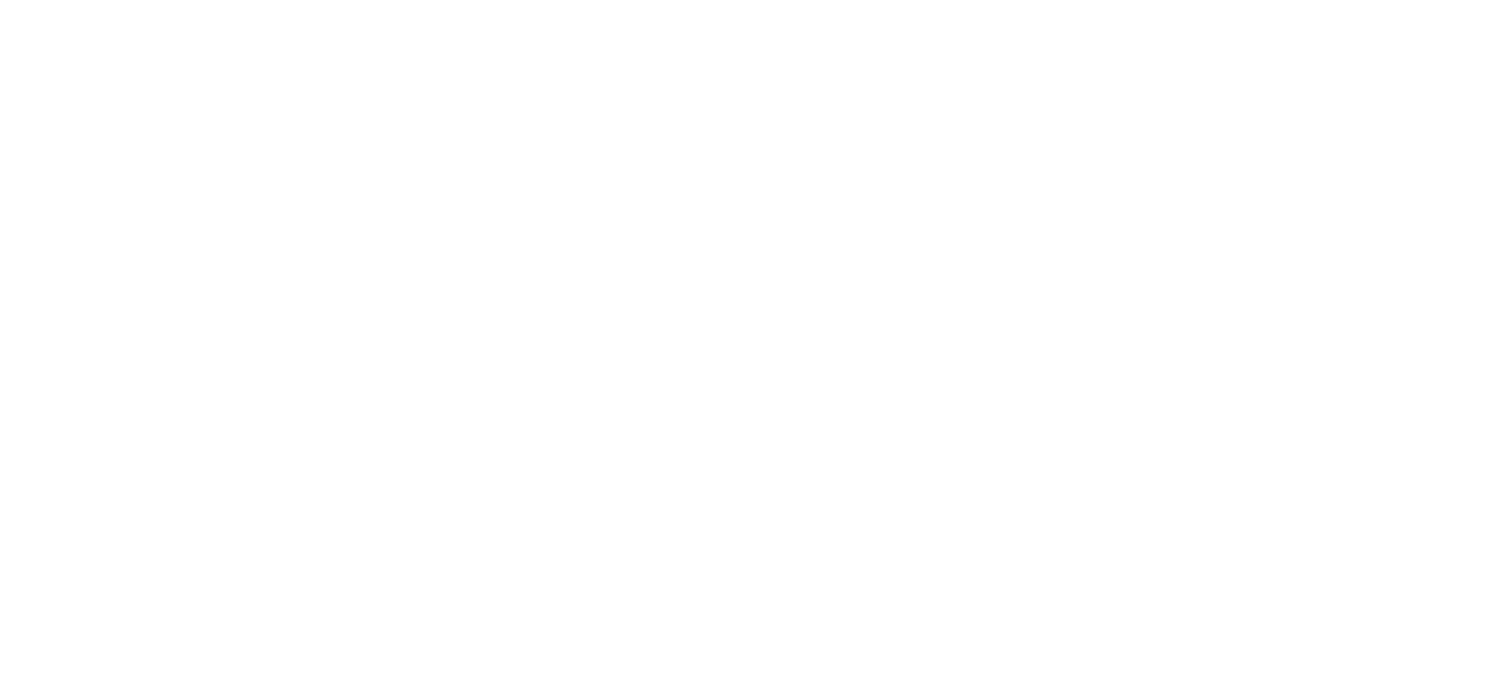
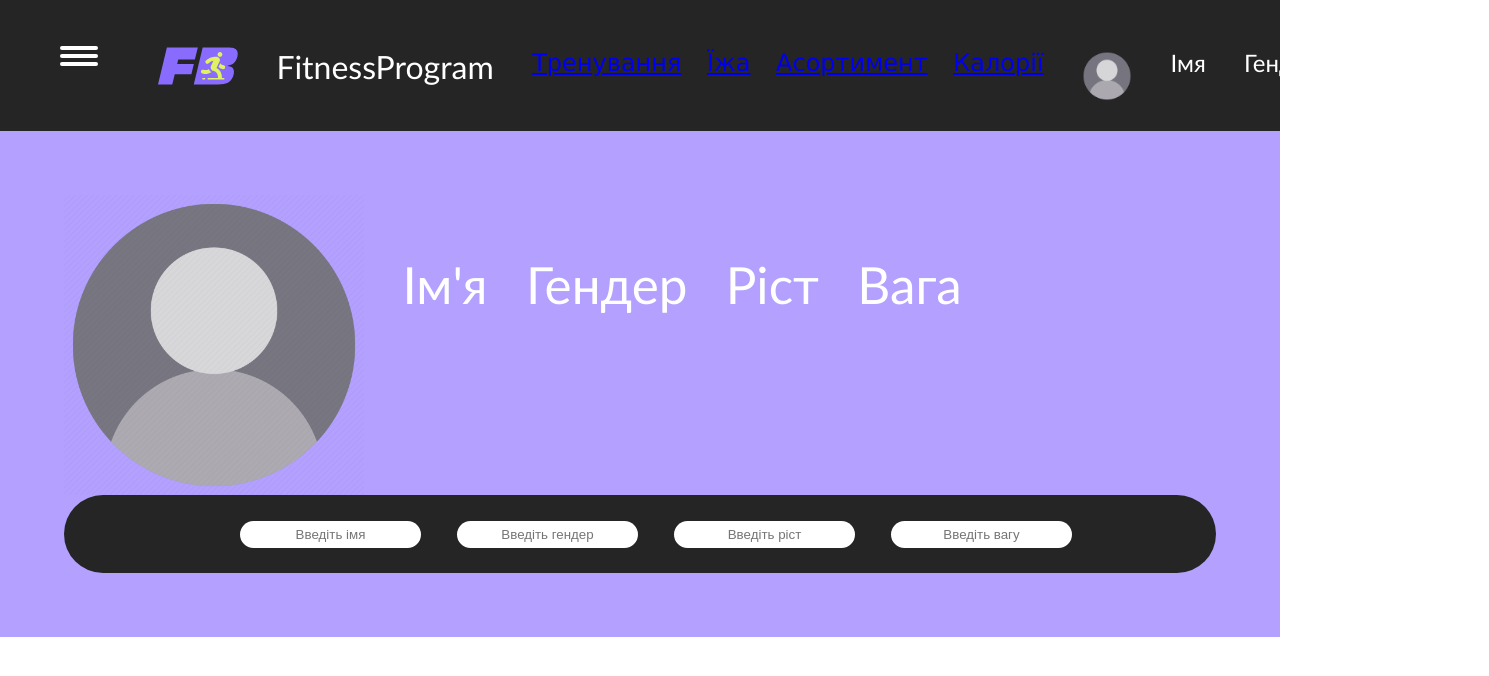
Before and after one commit to AlexandruChet/myNewWebSite, a plain HTML site: page index.html in a window 1280 px wide. Shown: the whole page, 1489 px wide, since content can reach past the window. Drawn offline with Linux system fonts and the light colour scheme.

Commit message:
header main

```diff
--- a/css/style.scss
+++ b/css/style.scss
@@ -0,0 +1,167 @@
+.container {
+	padding-top: 2vw;
+	padding-left: 5vw;
+	padding-right: 5vw;
+	padding-bottom: 2vw;
+}
+
+header {
+	background-color: rgb(37, 37, 37);
+	.menu-button {
+		display: flex;
+		flex-direction: column;
+		justify-content: space-between;
+		align-items: center;
+		width: 30px;
+		height: 22px;
+		background: transparent;
+		border: none;
+		cursor: pointer;
+		position: relative;
+		margin-top: 1.5vw;
+
+		.bar {
+			display: block;
+			width: 3vw;
+			height: 0.3vw;
+			border-radius: 5px;
+			background-color: white;
+			transition: all 0.3s ease;
+		}
+
+		&.open-birger-menu {
+			.bar {
+				background-color: #757575;
+
+				&:nth-child(1) {
+					transform: rotate(50deg) translateY(14px);
+				}
+
+				&:nth-child(2) {
+					display: none;
+				}
+
+				&:nth-child(3) {
+					transform: rotate(-50deg) translateY(-14px);
+				}
+			}
+		}
+
+		&:hover .bar {
+			background-color: #555;
+		}
+	}
+	.header-main {
+		display: flex;
+		.navigation {
+			gap: 3vw;
+			display: flex;
+			.header-icons {
+				font-family: 'Gill Sans', 'Gill Sans MT', Calibri, 'Trebuchet MS',
+					sans-serif;
+				display: flex;
+				padding-left: 5vw;
+				color: white;
+				gap: 3vw;
+				.logo {
+					padding-top: 2vw;
+					font-size: 2rem;
+				}
+			}
+			.nav-list {
+				font-family: 'Lucida Sans', 'Lucida Sans Regular', 'Lucida Grande',
+					'Lucida Sans Unicode', Geneva, Verdana, sans-serif;
+				display: flex;
+				padding-top: 2vw;
+				font-size: 1.5rem;
+				gap: 2vw;
+				.nav-item:hover {
+					color: red;
+				}
+			}
+			.nav-info {
+				padding-top: 2vw;
+				display: flex;
+				border: 1vw;
+				.nav-title {
+					font-family: 'Gill Sans', 'Gill Sans MT', Calibri, 'Trebuchet MS',
+						sans-serif;
+					margin-left: 3vw;
+					font-size: 1.5rem;
+					color: white;
+				}
+			}
+		}
+	}
+}
+
+.section-about-me {
+	background-color: #b3a0ff;
+	padding-top: 5vw;
+	padding-bottom: 5vw;
+	.about-content {
+		gap: 3vw;
+		display: flex;
+		img {
+			align-items: center;
+			justify-content: center;
+		}
+		h3 {
+			margin-top: 5vw;
+			font-family: 'Gill Sans', 'Gill Sans MT', Calibri, 'Trebuchet MS',
+				sans-serif;
+			color: white;
+			font-size: 4vw;
+		}
+	}
+	.input-container{
+		background-color: rgb(37, 37, 37);
+		border-radius: 5vw;
+		text-align: center;
+		.input-about-me{
+			height: 25px;
+			text-align: center;
+			margin-top: 2vw;
+			margin-bottom: 2vw;
+			margin-left: 2.5vw;
+			border-radius: 3vw;
+			border: none;
+		}
+		.label-content{
+			font-family: 'Gill Sans', 'Gill Sans MT', Calibri, 'Trebuchet MS', sans-serif;
+			font-size: 1.5vw;
+			color: #757575;
+		}
+	}
+}
+
+@media (max-width: 1024px) {
+	header {
+		.header-main {
+			.navigation {
+				justify-content: center;
+				flex-direction: column;
+				align-items: center;
+			}
+		}
+	}
+}
+
+@media (max-width: 768px) {
+	header {
+		.header-main {
+			display: block;
+			.navigation {
+				display: none;
+				flex-direction: column;
+				align-items: center;
+				.header-icons {
+					.logo {
+						margin-top: 2vw;
+						font-size: 1.3rem;
+					}
+				}
+			}
+		}
+	}
+}
--- a/index.html
+++ b/index.html
@@ -3,12 +3,81 @@
 	<head>
 		<meta charset="UTF-8" />
 		<meta name="viewport" content="width=device-width, initial-scale=1.0" />
-		<title>WebSite</title>
+		<title>FitnessProgram</title>
+		<link rel="stylesheet" href="/css/style.css" />
 		<link rel="stylesheet" href="/css/reset.css" />
-		<link rel="stylesheet" href="/css/style.css" />
-		<script type="module" src="/js/app.js" defer></script>
 	</head>
 	<body>
-
-    </body>
+		<header class="header container">
+			<div class="header-main">
+				<button class="menu-button" id="btn-menu">
+					<span class="bar"></span>
+					<span class="bar"></span>
+					<span class="bar"></span>
+				</button>
+				<nav class="navigation" id="navigation">
+					<div class="header-icons">
+						<img src="images/logo.svg" class="icon" height="80" width="80" />
+						<h1 class="logo">FitnessProgram</h1>
+					</div>
+					<ul class="nav-list">
+						<li class="nav-item"><a href="#">Тренування</a></li>
+						<li class="nav-item"><a href="#">Їжа</a></li>
+						<li class="nav-item"><a href="#">Асортимент</a></li>
+						<li class="nav-item"><a href="#">Калорії</a></li>
+					</ul>
+					<article class="nav-info">
+						<img
+							src="images/account.webp"
+							class="nav-image"
+							height="50"
+							width="50"
+						/>
+						<h3 class="nav-title" id="firstUserName">Імя</h3>
+						<h3 class="nav-title" id="firstUserGender">Гендер</h3>
+						<h3 class="nav-title" id="firstUserHeight">Ріст</h3>
+						<h3 class="nav-title" id="firstUserWeight">Вага</h3>
+					</article>
+				</nav>
+			</div>
+		</header>
+		<section class="section-about-me container">
+			<div class="about-content">
+				<img src="/images/account.webp" height="300" width="300" />
+				<h3 class="about-me" id="nameUser">Ім'я</h3>
+				<h3 class="about-me" id="genderUser">Гендер</h3>
+				<h3 class="about-me" id="heightUser">Ріст</h3>
+				<h3 class="about-me" id="weightUser">Вага</h3>
+			</div>
+			<div class="input-container">
+				<form action="">
+					<input
+						class="input-about-me"
+						id="nameUserInput"
+						type="text"
+						placeholder="Введіть імя"
+					/>
+					<input
+						class="input-about-me"
+						id="genderUserInput"
+						type="text"
+						placeholder="Введіть гендер"
+					/>
+					<input
+						class="input-about-me"
+						id="heightUserInput"
+						type="text"
+						placeholder="Введіть ріст"
+					/>
+					<input
+						class="input-about-me"
+						id="weightUserInput"
+						type="text"
+						placeholder="Введіть вагу"
+					/>
+				</form>
+			</div>
+		</section>
+		<script src="/js/app.js"></script>
+	</body>
 </html>
--- a/js/app.js
+++ b/js/app.js
@@ -0,0 +1,60 @@
+const menuButton = document.getElementById('btn-menu')
+const menu = document.getElementById('navigation')
+
+function burgerMenu() {
+	menuButton.classList.toggle('open-birger-menu')
+	if (menu.style.display === 'none') {
+		menu.style.display = 'flex'
+	} else {
+		menu.style.display = 'none'
+	}
+}
+
+menuButton.addEventListener('click', burgerMenu)
+
+const userNameInput = document.getElementById('nameUserInput')
+const genderUserInput = document.getElementById('genderUserInput')
+const heightUserInput = document.getElementById('heightUserInput')
+const weightUserInput = document.getElementById('weightUserInput')
+
+const userName = document.getElementById('nameUser')
+const genderUser = document.getElementById('genderUser')
+const heightUser = document.getElementById('heightUser')
+const weightUser = document.getElementById('weightUser')
+
+userNameInput.addEventListener('input', () => {
+	userName.textContent = userNameInput.value
+})
+
+genderUserInput.addEventListener('input', () => {
+	genderUser.textContent = genderUserInput.value
+})
+
+heightUserInput.addEventListener('input', () => {
+	heightUser.textContent = heightUserInput.value
+})
+
+weightUserInput.addEventListener('input', () => {
+	weightUser.textContent = weightUserInput.value
+})
+
+const firstUserName = document.getElementById('firstUserName')
+const firstUserGender = document.getElementById('firstUserGender')
+const firstUserHeight = document.getElementById('firstUserHeight')
+const firstUserWeight = document.getElementById('firstUserWeight')
+
+userNameInput.addEventListener('input', () => {
+	firstUserName.textContent = userNameInput.value
+})
+
+genderUserInput.addEventListener('input', () => {
+	firstUserGender.textContent = genderUserInput.value
+})
+
+heightUserInput.addEventListener('input', () => {
+	firstUserHeight.textContent = heightUserInput.value
+})
+
+weightUserInput.addEventListener('input', () => {
+	firstUserWeight.textContent = weightUserInput.value
+})
```
Also changed, not shown: css/style.css, images/account.webp (added), images/logo.svg (added), 1 other file.
